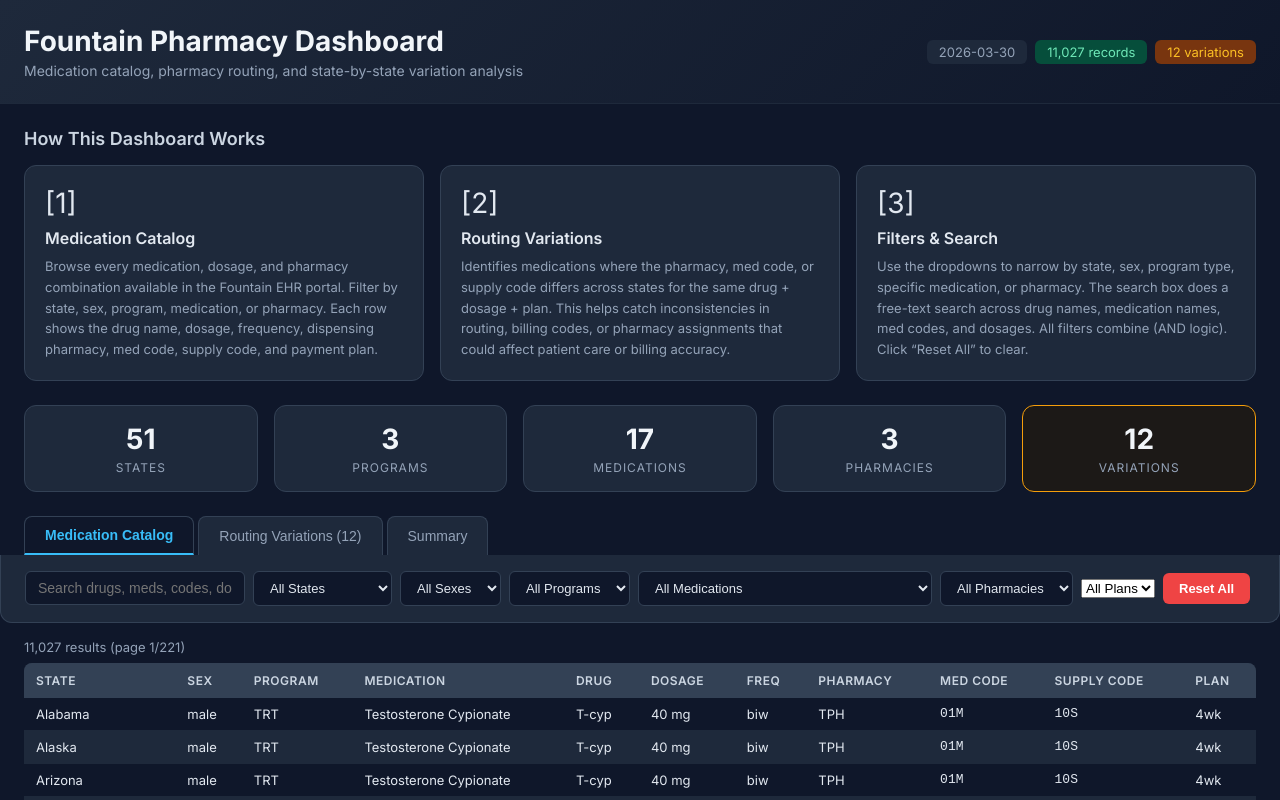
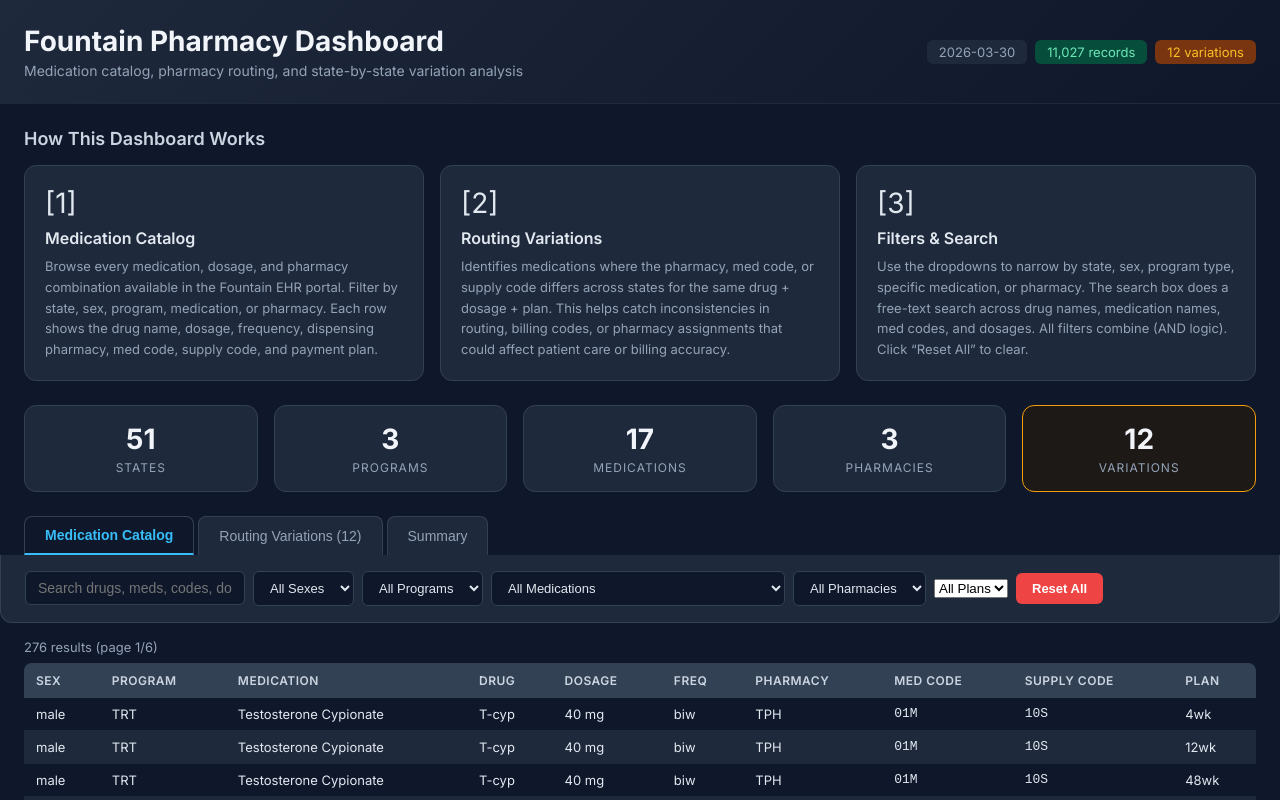
Before and after one commit to draphael123/fountain-pharmacy-dashboard, a Next.js app: page / in a window 1280 px wide. Shown: the top 800 px of the page. Built offline with nearby package versions, Linux system fonts and the light colour scheme.

Commit message:
Remove state column and filter from catalog; deduplicate rows; keep state in routing variations only

```diff
--- a/app/page.js
+++ b/app/page.js
@@ -37,8 +37,7 @@ export default function Dashboard() {
   const [loading, setLoading] = useState(true)
   const [loadError, setLoadError] = useState(null)
 
-  const [stateFilter, setStateFilter] = useState('')
-  const [sexFilter, setSexFilter] = useState('')
+    const [sexFilter, setSexFilter] = useState('')
   const [programFilter, setProgramFilter] = useState('')
   const [medFilter, setMedFilter] = useState('')
   const [pharmacyFilter, setPharmacyFilter] = useState('')
@@ -67,7 +66,6 @@ export default function Dashboard() {
 
   const filtered = useMemo(() => {
     let f = data
-    if (stateFilter) f = f.filter(r => r.state === stateFilter)
     if (sexFilter) f = f.filter(r => r.sex === sexFilter)
     if (programFilter) f = f.filter(r => r.program === programFilter)
     if (medFilter) f = f.filter(r => r.medication === medFilter)
@@ -82,8 +80,15 @@ export default function Dashboard() {
         (r.dosage || '').toLowerCase().includes(s)
       )
     }
-    return f
-  }, [data, stateFilter, sexFilter, programFilter, medFilter, pharmacyFilter, search, filterPlan])
+    // Deduplicate: without state column, collapse identical rows
+    const seen = new Set()
+    const unique = []
+    for (const r of f) {
+      const key = [r.sex, r.program, r.medication, r.drug, r.dosage, r.frequency, r.pharmacy, r.med_code, r.supply_code, r.payment_plan].join('|')
+      if (!seen.has(key)) { seen.add(key); unique.push(r) }
+    }
+    return unique
+  }, [data, sexFilter, programFilter, medFilter, pharmacyFilter, search, filterPlan])
 
   const pagedData = useMemo(() => {
     return filtered.slice(page * PAGE_SIZE, (page + 1) * PAGE_SIZE)
@@ -93,15 +98,13 @@ export default function Dashboard() {
 
   const filterOptions = useMemo(() => {
     let f = data
-    const states = sorted(new Set(f.map(r => r.state)))
     const programs = sorted(new Set(f.map(r => r.program)))
-    if (stateFilter) f = f.filter(r => r.state === stateFilter)
     if (sexFilter) f = f.filter(r => r.sex === sexFilter)
     if (programFilter) f = f.filter(r => r.program === programFilter)
     const meds = sorted(new Set(f.map(r => r.medication)))
     const pharmacies = sorted(new Set(f.map(r => r.pharmacy).filter(Boolean)))
-    return { states, programs, meds, pharmacies }
-  }, [data, stateFilter, sexFilter, programFilter])
+    return { programs, meds, pharmacies }
+  }, [data, sexFilter, programFilter])
 
   const routingVariations = useMemo(() => {
     if (!data.length) return []
@@ -138,7 +141,6 @@ export default function Dashboard() {
   }, [data, search])
 
   function resetFilters() {
-    setStateFilter('')
     setSexFilter('')
     setProgramFilter('')
     setMedFilter('')
@@ -245,10 +247,7 @@ export default function Dashboard() {
           onChange={e => { setSearch(e.target.value); setPage(0) }}
           style={styles.searchInput}
         />
-        <select value={stateFilter} onChange={e => { setStateFilter(e.target.value); setPage(0) }} style={styles.select}>
-          <option value="">All States</option>
-          {(filterOptions.states || []).map(s => <option key={s}>{s}</option>)}
-        </select>
+
         <select value={sexFilter} onChange={e => { setSexFilter(e.target.value); setPage(0) }} style={styles.select}>
           <option value="">All Sexes</option>
           <option value="male">Male</option>
@@ -283,7 +282,7 @@ export default function Dashboard() {
           <table style={styles.table}>
             <thead>
               <tr>
-                {['State','Sex','Program','Medication','Drug','Dosage','Freq','Pharmacy','Med Code','Supply Code','Plan'].map(h => (
+                {['Sex','Program','Medication','Drug','Dosage','Freq','Pharmacy','Med Code','Supply Code','Plan'].map(h => (
                   <th key={h} style={styles.th}>{h}</th>
                 ))}
               </tr>
@@ -291,8 +290,7 @@ export default function Dashboard() {
             <tbody>
               {pagedData.map((r, i) => (
                 <tr key={i} style={i % 2 ? styles.rowAlt : styles.row}>
-                  <td style={styles.td}>{r.state}</td>
-                  <td style={styles.td}>{r.sex}</td>
+                                    <td style={styles.td}>{r.sex}</td>
                   <td style={styles.td}>{PROGRAM_LABELS[r.program] || r.program}</td>
                   <td style={styles.td}>{r.medication}</td>
                   <td style={styles.td}>{r.drug}</td>
```
